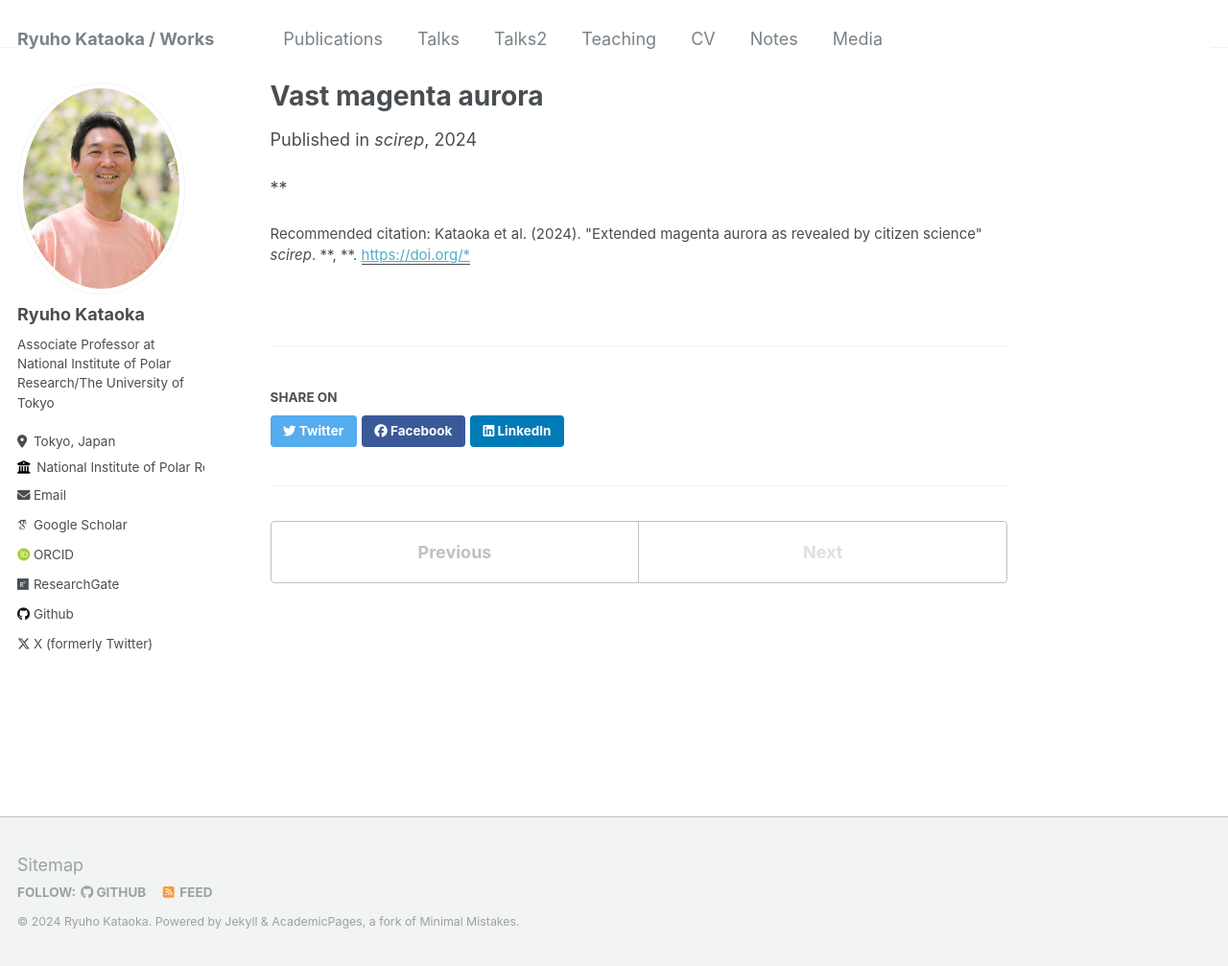
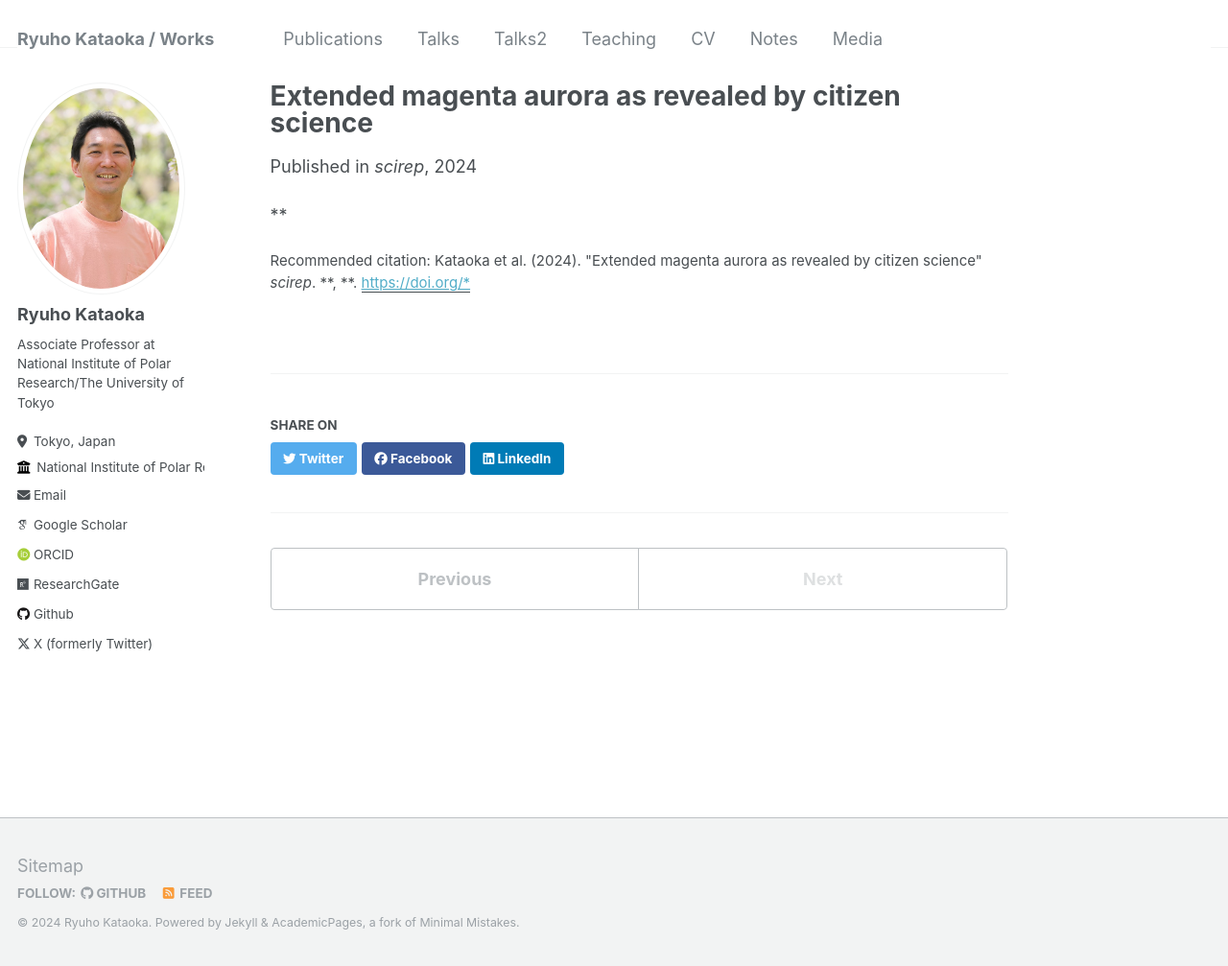
Before and after one commit to ryuhokataoka/ryuhokataoka.github.io, a Jekyll site: the page built from _publications/2024-10-03-magenta-aurora.md, in a window 1280 px wide and 1007 px high. Shown: the whole window at 96% size. Built offline with Jekyll 4.4.1, drawn with Linux system fonts in a browser that asks for light colours; some web fonts are replaced.

Commit message:
Update 2024-10-03-magenta-aurora.md

```diff
--- a/_publications/2024-10-03-magenta-aurora.md
+++ b/_publications/2024-10-03-magenta-aurora.md
@@ -1,5 +1,5 @@
 ---
-title: "Vast magenta aurora"
+title: "Extended magenta aurora as revealed by citizen science"
 collection: publications
 permalink: /publication/2024-10-03-magenta-aurora
 excerpt: 'Accepted paper'
```
